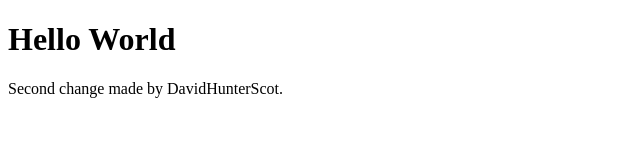
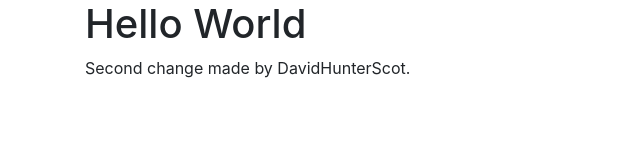
Before and after one commit to DavidHunterScot/HelloWorld, a plain HTML site: page index.html in a window 1280 px wide. Shown: the whole page, without its empty margins (0-640 px from the left). Drawn offline with nearby package versions, Linux system fonts and the light colour scheme.

Commit message:
Installed Bootstrap

```diff
--- a/index.html
+++ b/index.html
@@ -1,12 +1,20 @@
 <!DOCTYPE html>
 <html>
 <head>
+	<meta charset="utf-8"/>
+	<meta name="viewport" content="width=device-width, initial-scale=1">
+
 	<title>Hello World</title>
+
+	<link rel="stylesheet" type="text/css" href="http://assets.personaclix.com/bootstrap/3.3.7/css/bootstrap.min.css" />
 </head>
 <body>
-	<h1>Hello World</h1>
-	<p>Second change made by DavidHunterScot.</p>
+	<div class="container">
+		<h1>Hello World</h1>
+		<p>Second change made by DavidHunterScot.</p>
+	</div>
 	<script type="text/javascript" src="http://assets.personaclix.com/jquery/1.12.4/jquery.min.js"></script>
+	<script type="text/javascript" src="http://assets.personaclix.com/bootstrap/3.3.7/js/bootstrap.min.js"></script>
 	<script type="text/javascript" src="javascript.js"></script>
 </body>
 </html>
```
